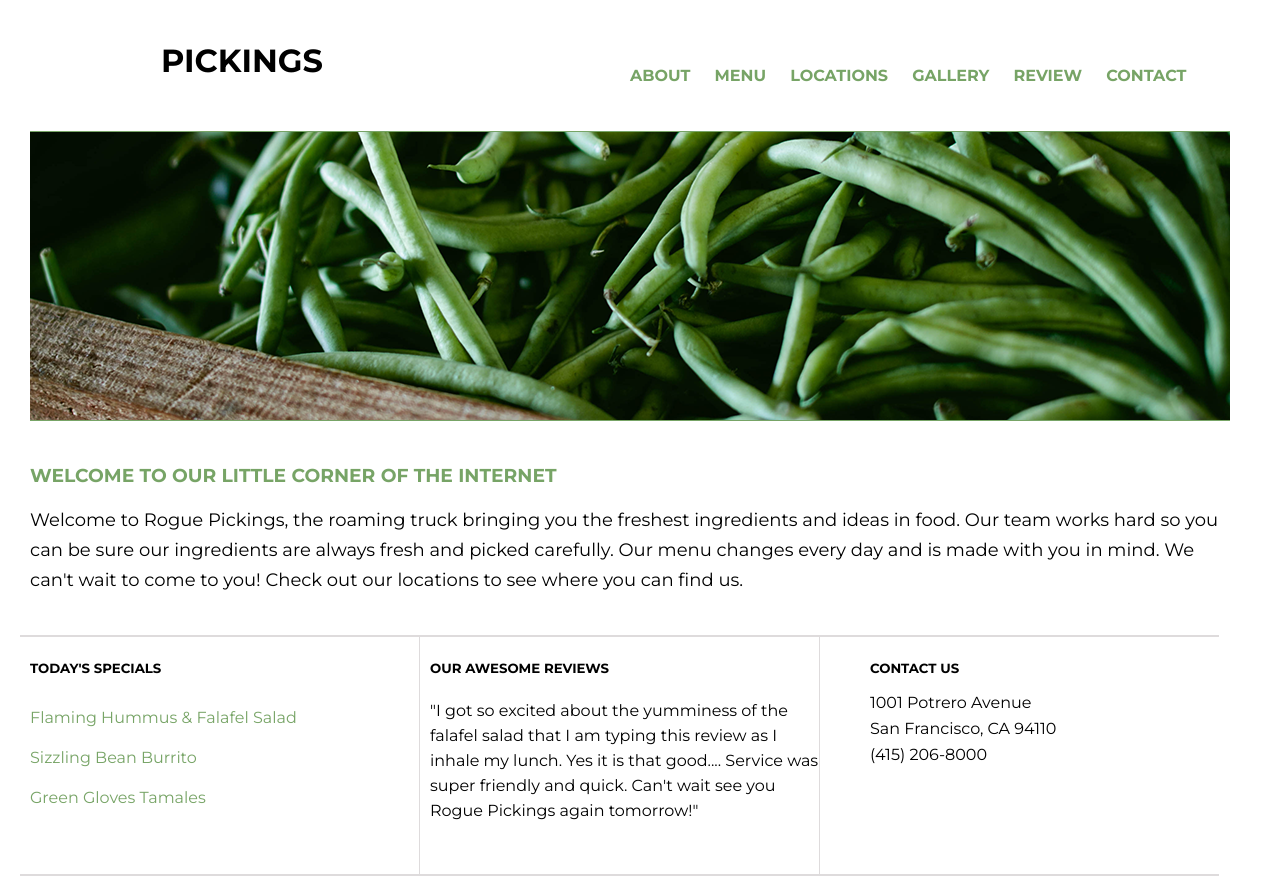
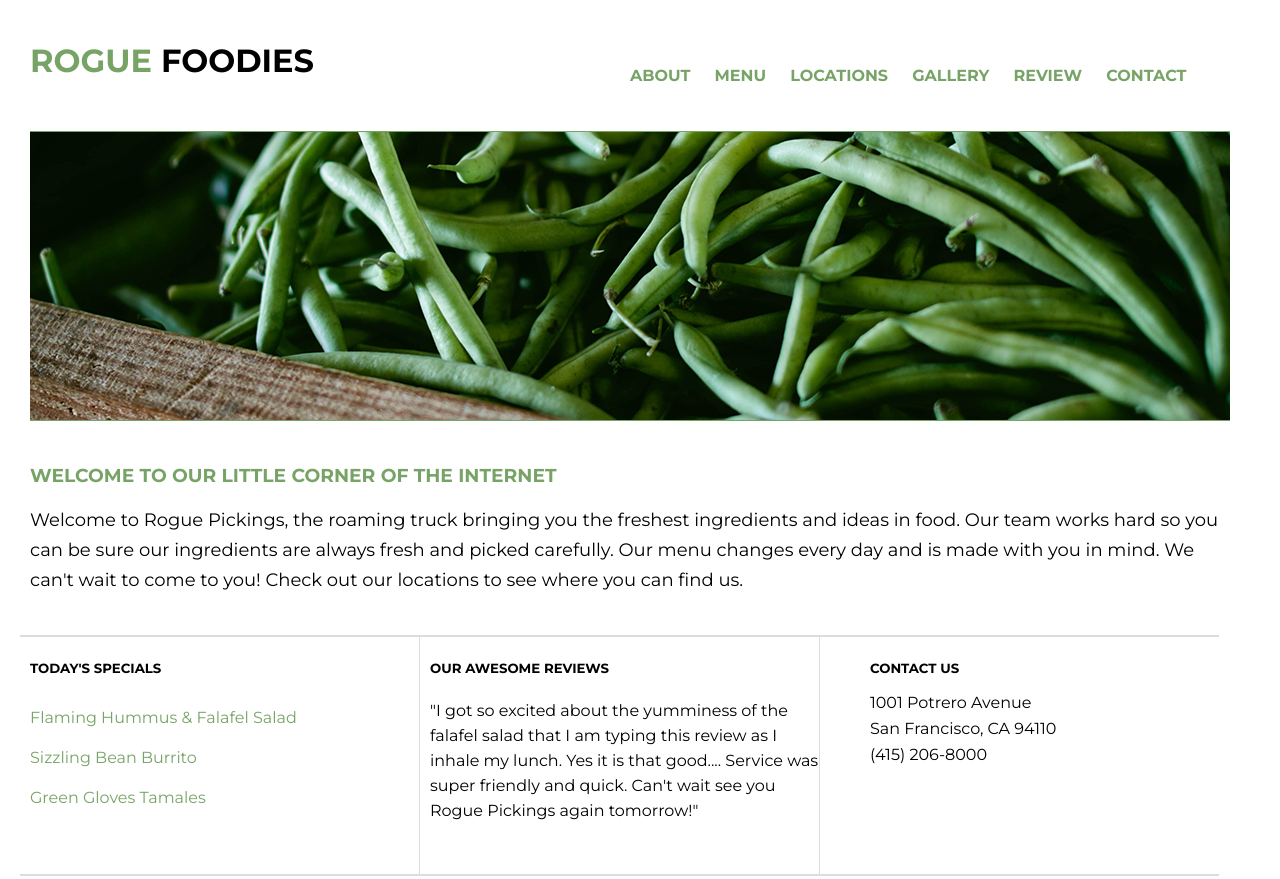
Before and after one commit to sweetspottech/first-repo, a plain HTML site: page index.html in a window 1280 px wide. Shown: the top 879 px of the page. Drawn offline with Linux system fonts and the light colour scheme.

Commit message:
changed color and to foodie

```diff
--- a/css/main.css
+++ b/css/main.css
@@ -36,7 +36,7 @@ header h1 {
 }
 
 header h1 span {
-  color: #ffffff;
+  color: #77a466;
 }
 
 nav {
--- a/index.html
+++ b/index.html
@@ -11,7 +11,7 @@
       <section id="top">
         <div class="full-width">
           <div class="half-width">
-            <h1><span>Rogue</span> Pickings</h1>
+            <h1><span>Rogue</span> Foodies</h1>
           </div>
         <nav>
           <div class="half-width">
```
